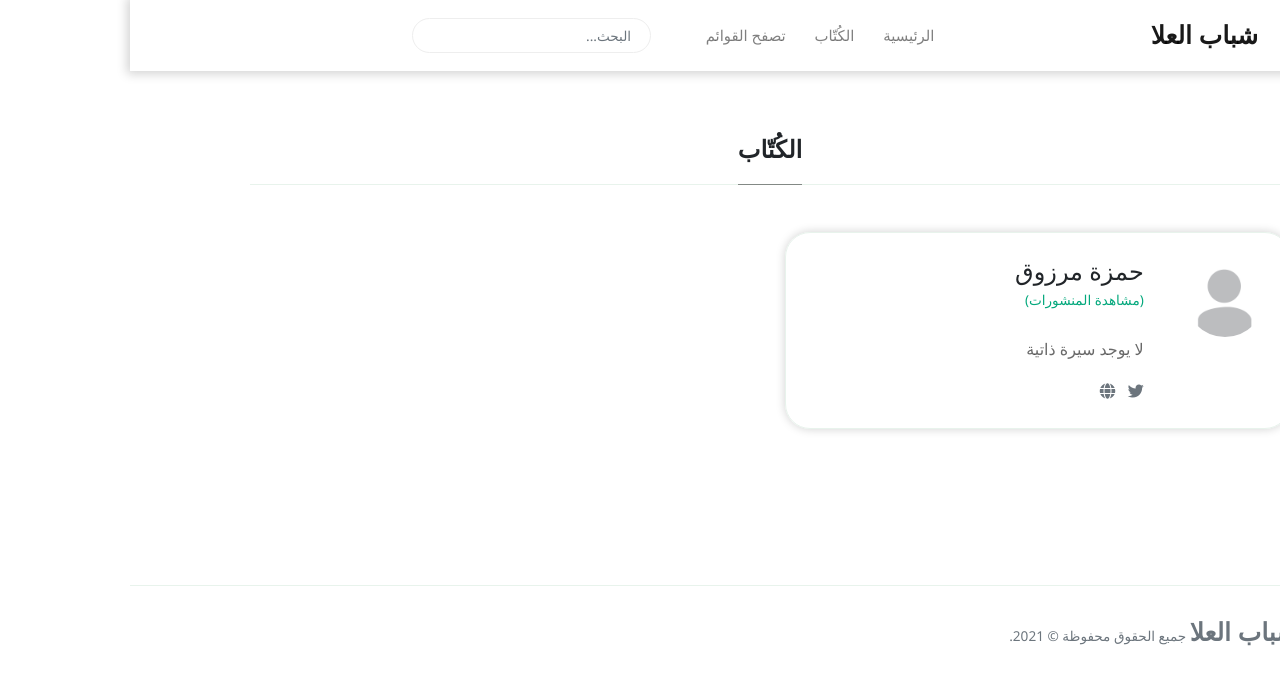
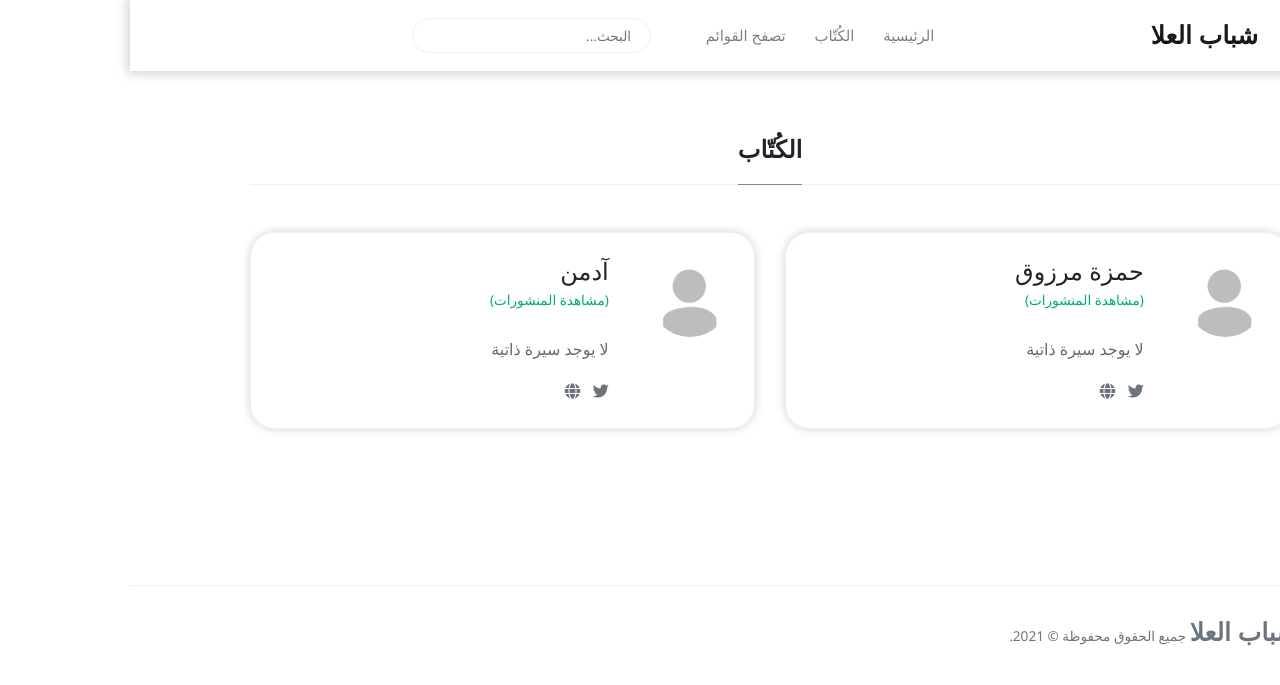
Before and after one commit to BalmierLight/shabab, a Jekyll site: the page built from _pages/authors-list.html, in a window 1280 px wide. Shown: the top 685 px of the page. Built offline with Jekyll 4.4.1, drawn with Linux system fonts in a browser that asks for light colours; nearby versions of some CDN libraries.

Commit message:
Update _config.yml

```diff
--- a/_config.yml
+++ b/_config.yml
@@ -26,6 +26,13 @@ authors:
       bio:            لا يوجد سيرة ذاتية
       email:          لا يوجد بريد إلكتروني
       twitter:        لا يوجد حساب تويتر
+    admin:
+      name:           آدمن
+      site:           لا يوجد موقع الكتروني
+      avatar:         assets/images/profile.png
+      bio:            لا يوجد سيرة ذاتية
+      email:          لا يوجد بريد إلكتروني
+      twitter:        لا يوجد حساب تويتر
 
 # Defaults
 defaults:
@@ -35,8 +42,8 @@ defaults:
       path: "_posts"
     values:
       layout: post
-      author: hamza
-      avatar: assets/images/gentle.jpg
+      author: admin
+      avatar: assets/images/profile.png
 
   # all pages
   - scope:
```
